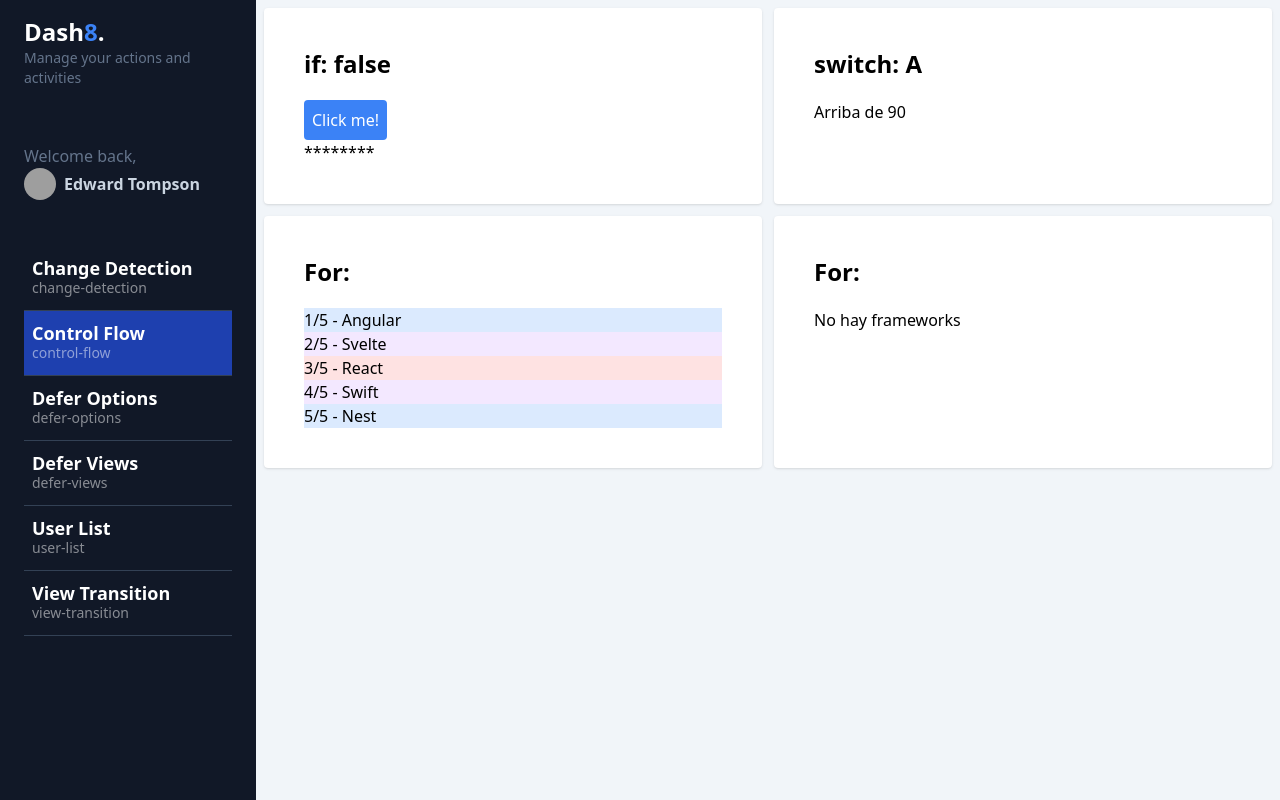
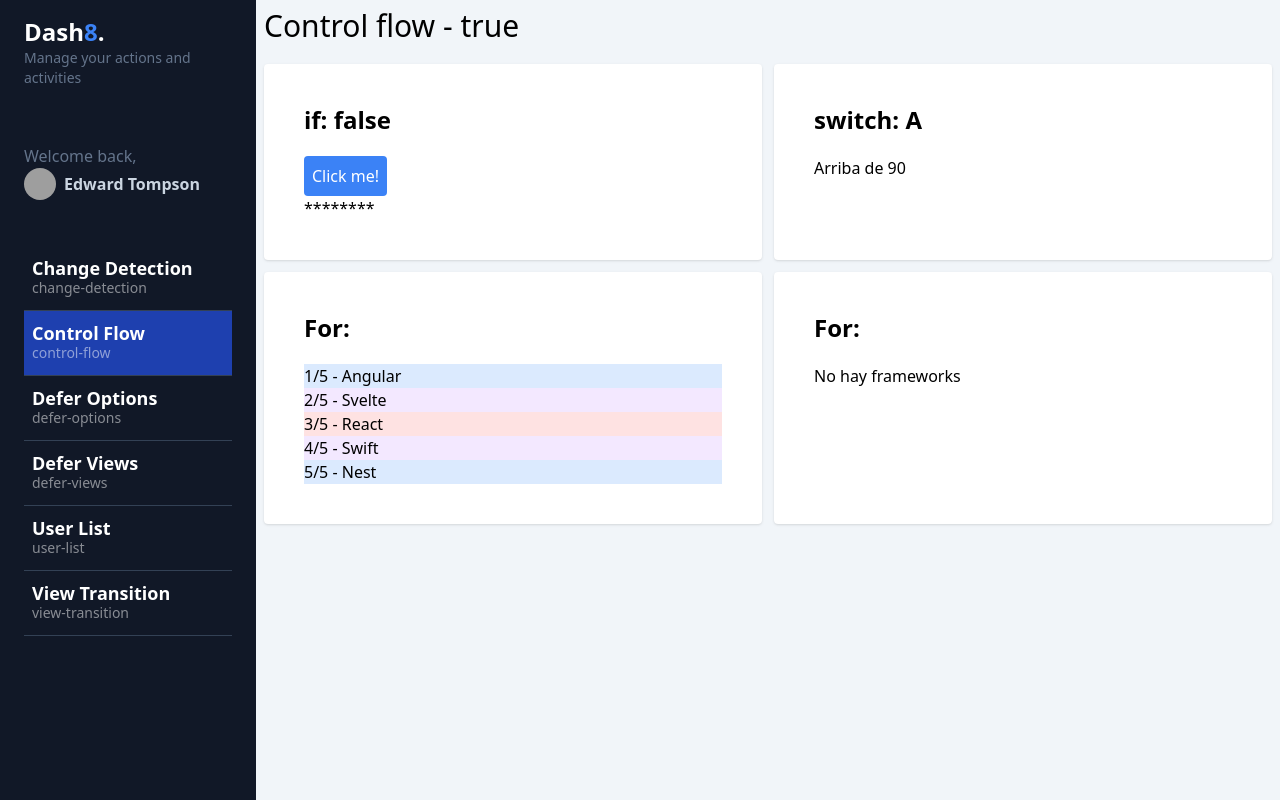
Before and after one commit to JessCP25/my-dashboard, an Angular app: page /dashboard/control-flow in a window 1280 px wide. Built offline with nearby package versions, Linux system fonts and the light colour scheme; grey boxes are pictures that could not be loaded.

Commit message:
required @input

```diff
--- a/src/app/dashboard/pages/control-flow/control-flow.component.html
+++ b/src/app/dashboard/pages/control-flow/control-flow.component.html
@@ -1,3 +1,4 @@
+<app-title title="Control flow" withShadow></app-title>
 <section class="grid grid-cols-1 md:grid-cols-2 gap-3">
   <div class="bg-white rounded shadow p-10">
     <h2 class="text-2xl font-bold mb-5">if: {{ showContent() }}</h2>
--- a/src/app/dashboard/pages/control-flow/control-flow.component.ts
+++ b/src/app/dashboard/pages/control-flow/control-flow.component.ts
@@ -1,5 +1,6 @@
 import { CommonModule } from '@angular/common';
 import { Component, signal } from '@angular/core';
+import { TitleComponent } from '@shared/title/title.component';
 
 type Grade = 'A' | 'B' | 'F';
 
@@ -8,6 +9,7 @@
   standalone: true,
   imports: [
     CommonModule,
+    TitleComponent
   ],
   templateUrl: './control-flow.component.html',
   styles: `
--- a/src/app/shared/title/title.component.html
+++ /dev/null
@@ -1 +0,0 @@
-<p>title works!</p>,
--- a/src/app/shared/title/title.component.ts
+++ b/src/app/shared/title/title.component.ts
@@ -1,5 +1,5 @@
 import { CommonModule } from '@angular/common';
-import { Component } from '@angular/core';
+import { Component, Input, booleanAttribute } from '@angular/core';
 
 @Component({
   selector: 'app-title',
@@ -7,11 +7,14 @@
   imports: [
     CommonModule,
   ],
-  templateUrl: './title.component.html',
+  template: `<h1 class="text-3xl mb-5"> {{title}} - {{withShadow}} </h1>`,
   styles: `
     :host {
       display: block;
     }
   `,
 })
-export class TitleComponent { }
+export class TitleComponent {
+  @Input({required: true}) title!: string;
+  @Input({transform: booleanAttribute}) withShadow: boolean = false;
+}
```
